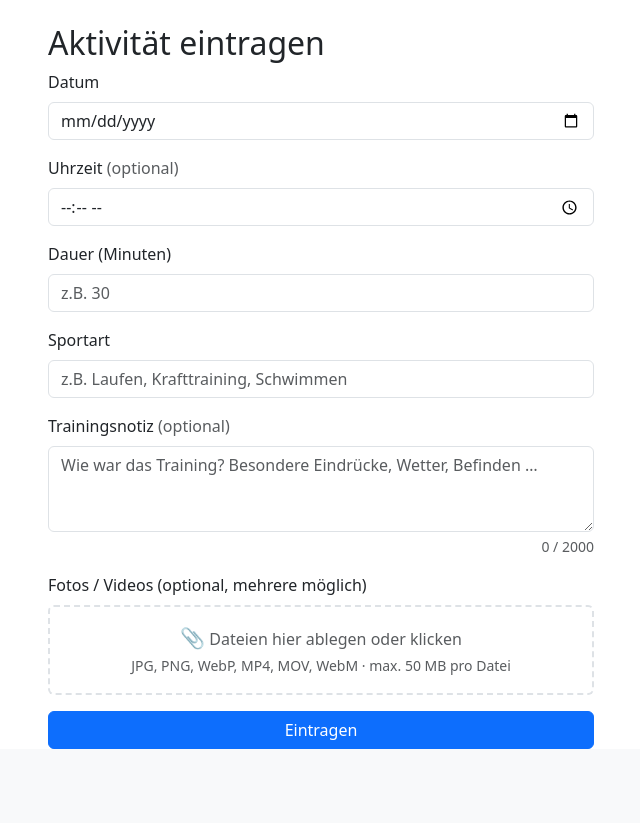
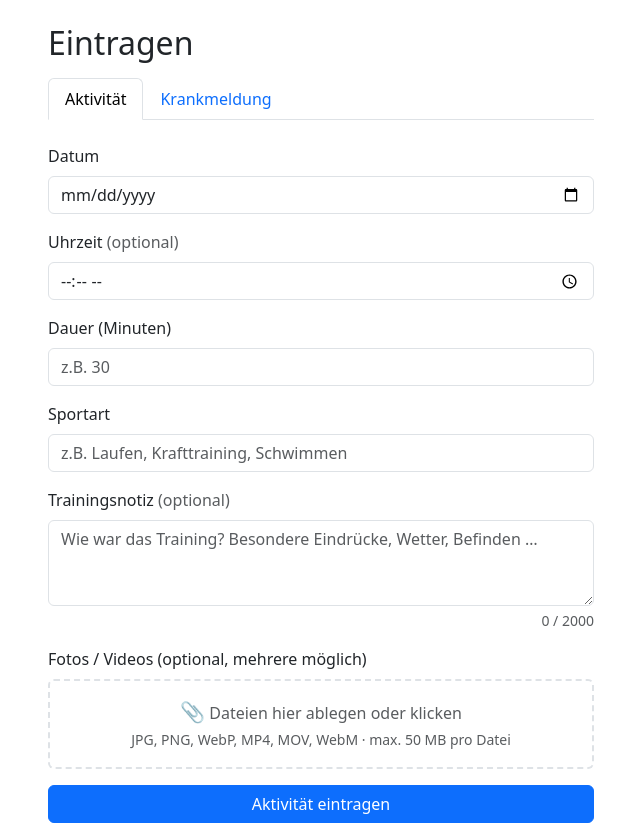
Before and after one commit to total-verpLANt/sport-challenge, a Python web app: template app/templates/activities/log.html in a window 1280 px wide. Shown: the part 56-879 px from the top of the page, without its empty margins (319-959 px from the left). Before the commit the page ends 805 px from the top, so only its background shows below. Run offline with Jinja, Linux system fonts and the light colour scheme; the template is opened without the code that fills it, so the values that code supplies are empty; some libraries are stand-ins or nearby versions.

Commit message:
feat(sick-week): Krankmeldungs-Tab im Eintragen-Formular
Bootstrap-Tab auf log.html: "Aktivität" | "Krankmeldung".
Datumspicker (beliebiger Tag → Montag der KW wird server-seitig
abgeleitet) + Krankentage-Dropdown. Redirect zurück auf /log.
sick_week_submit akzeptiert jetzt week_date (from log) alternativ
zu offset (from my_week).

Co-Authored-By: Claude Sonnet 4.6 <noreply@anthropic.com>

```diff
--- a/app/templates/activities/log.html
+++ b/app/templates/activities/log.html
@@ -2,7 +2,29 @@
 {% block content %}
 <div class="row justify-content-center">
   <div class="col-12 col-md-8 col-lg-6">
-    <h2>Aktivität eintragen</h2>
+    <h2 class="mb-3">Eintragen</h2>
+
+    <ul class="nav nav-tabs mb-4" id="logTabs" role="tablist">
+      <li class="nav-item" role="presentation">
+        <button class="nav-link active" id="activity-tab" data-bs-toggle="tab"
+                data-bs-target="#activity-panel" type="button" role="tab"
+                aria-controls="activity-panel" aria-selected="true">
+          Aktivität
+        </button>
+      </li>
+      <li class="nav-item" role="presentation">
+        <button class="nav-link" id="sick-tab" data-bs-toggle="tab"
+                data-bs-target="#sick-panel" type="button" role="tab"
+                aria-controls="sick-panel" aria-selected="false">
+          Krankmeldung
+        </button>
+      </li>
+    </ul>
+
+    <div class="tab-content">
+
+    {# Tab 1: Aktivität #}
+    <div class="tab-pane fade show active" id="activity-panel" role="tabpanel">
     <form method="post" enctype="multipart/form-data">
       <input type="hidden" name="csrf_token" value="{{ csrf_token() }}">
       <div class="mb-3">
@@ -48,8 +70,40 @@
         </div>
         <div id="file-list" class="mt-2 small text-muted"></div>
       </div>
-      <button type="submit" class="btn btn-primary w-100">Eintragen</button>
+      <button type="submit" class="btn btn-primary w-100">Aktivität eintragen</button>
     </form>
+    </div>{# end activity-panel #}
+
+    {# Tab 2: Krankmeldung #}
+    <div class="tab-pane fade" id="sick-panel" role="tabpanel">
+      <form method="post" action="{{ url_for('challenge_activities.sick_week_submit') }}">
+        <input type="hidden" name="csrf_token" value="{{ csrf_token() }}">
+        <div class="mb-3">
+          <label for="sick_week_date" class="form-label">
+            Datum (beliebiger Tag der betroffenen Woche)
+          </label>
+          <input type="date" class="form-control" id="sick_week_date" name="week_date"
+                 value="{{ today }}" max="{{ today }}" required>
+          <div class="form-text">Die Kalenderwoche wird automatisch ermittelt (Mo–So).</div>
+        </div>
+        <div class="mb-3">
+          <label for="log_sick_days" class="form-label">Krankentage</label>
+          <select class="form-select" id="log_sick_days" name="sick_days" required>
+            <option value="1">1 Tag</option>
+            <option value="2">2 Tage (–1 Aktivität)</option>
+            <option value="3">3 Tage (–1 Aktivität)</option>
+            <option value="4">4 Tage (–2 Aktivitäten)</option>
+            <option value="5">5 Tage (–2 Aktivitäten)</option>
+            <option value="6">6 Tage (–3 Aktivitäten)</option>
+            <option value="7">7 Tage – ganze Woche (keine Strafe)</option>
+          </select>
+          <div class="form-text">Pro 2 Krankentage wird eine benötigte Aktivität abgezogen.</div>
+        </div>
+        <button type="submit" class="btn btn-outline-warning w-100">Krankmeldung eintragen</button>
+      </form>
+    </div>{# end sick-panel #}
+
+    </div>{# end tab-content #}
   </div>
 </div>
 
```
Also changed, not shown: app/routes/challenge_activities.py (+28 -13 lines), CHANGELOG.md.
